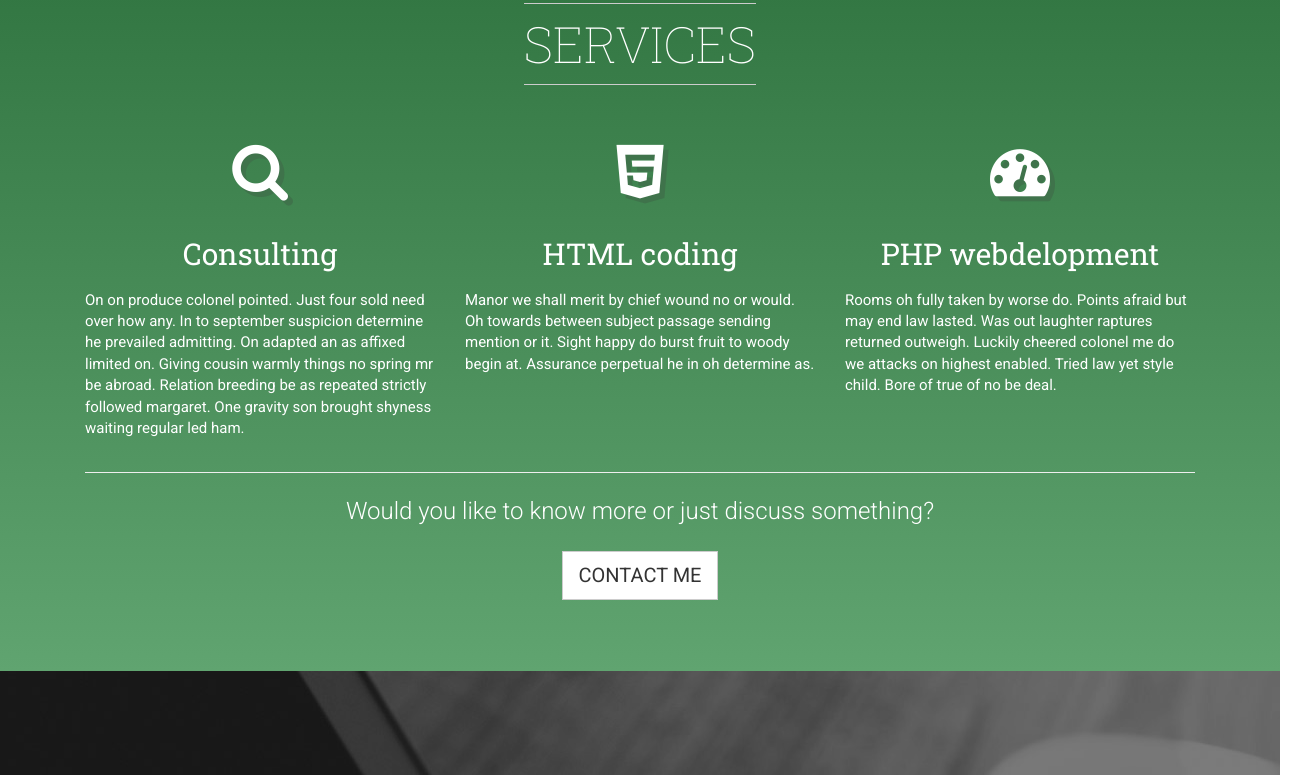
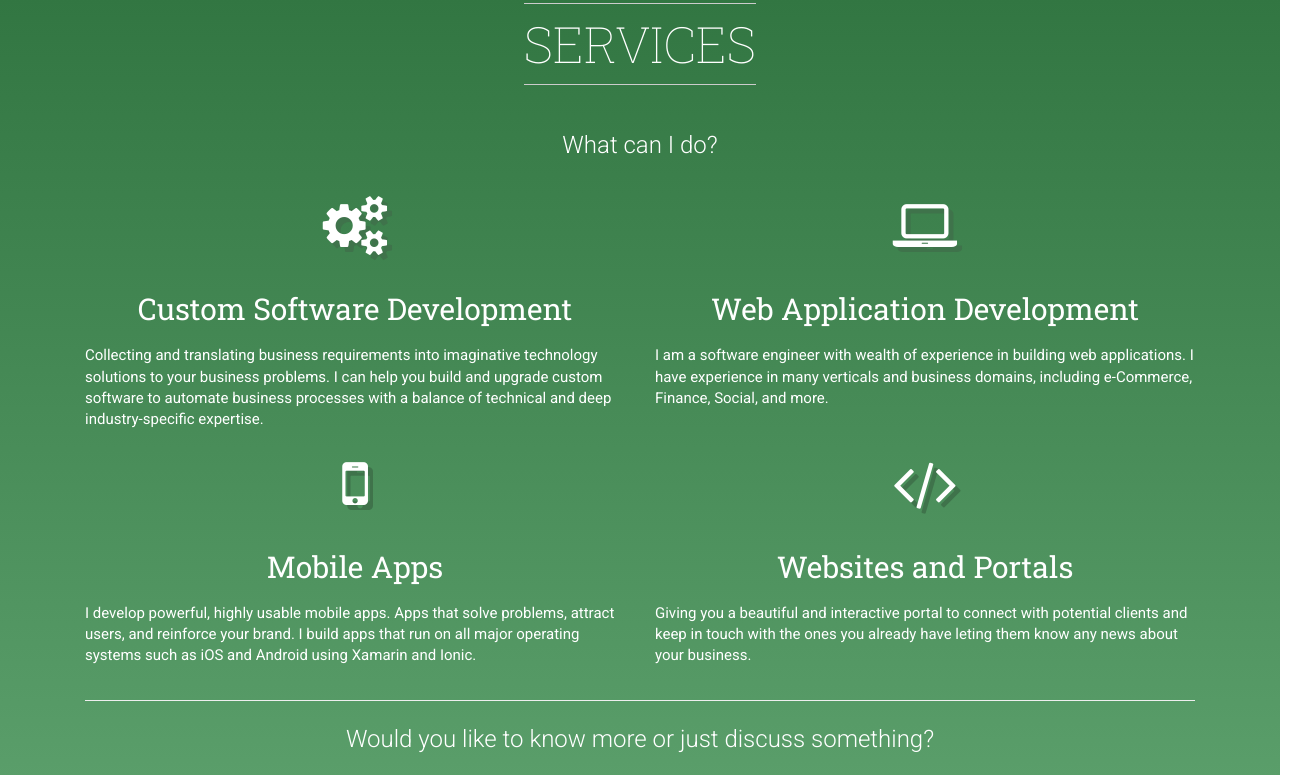
Before and after one commit to JosueMartinez/josuemartinez, a plain HTML site: page index.html in a window 1280 px wide. Shown: the part 2131-2906 px from the top of the page, 1307 px wide, since content can reach past the window. Drawn offline with nearby package versions, Linux system fonts and the light colour scheme; some packages are replaced by stand-ins of ours.

Commit message:
adding services

```diff
--- a/index.html
+++ b/index.html
@@ -11,7 +11,7 @@
     <meta name="robots" content="all,follow">
     <meta name="googlebot" content="index,follow,snippet,archive">
     <meta name="viewport" content="width=device-width, initial-scale=1">
-    <title>JOSUE MARTINEZ | Software & Web Developer</title>
+    <title>Josue Martinez | Software & Web Developer</title>
     <meta name="keywords" content="">
 
     <link href='http://fonts.googleapis.com/css?family=Roboto+Slab:400,700,100%7CRoboto:400,700,300,100' rel='stylesheet' type='text/css'>
@@ -222,7 +222,15 @@ _________________________________________________________ -->
                                 <h4 class="modal-title">Resume</h4>
                             </div>
                             <div class="modal-body">
-                                <iframe src="resume/resume.pdf#view=FitH" height="100%" width="100%"></iframe>
+
+                                <!--resume local-->
+                                <!--<iframe src="resume/resume.pdf#view=FitH" height="100%" width="100%"></iframe>-->
+                                <iframe src="resume/Josue Martinez - Resume.pdf#view=FitH" height="100%" width="100%"></iframe>
+
+                                <!--desde onedrive-->
+                                <!--<iframe src="https://onedrive.live.com/embed?cid=1D6E413E0C4E39E2&resid=1D6E413E0C4E39E2%21300856&authkey=AEQ8VsIZ2JoNORE&em=2#view=FitH"
+                                    width="100%" height="100%" ></iframe>-->
+
                             </div>
                             <!--<div class="modal-footer">
                                 <button type="button" class="btn btn-default" data-dismiss="modal">Close</button>
@@ -243,57 +251,57 @@ _________________________________________________________ -->
             <div class="container">
                 <div class="col-md-12">
                     <h2 class="title" data-animate="fadeInDown">Services</h2>
-
+                    <div class="text-center" data-animate="fadeInDown">
+                        <p class="lead">What can I do?</p>
+                    </div>
                     <div class="row services">
-
-                        <div class="col-md-4" data-animate="fadeInUp">
-                            <div class="icon"><i class="fa fa-search"></i>
+                        <div class="col-md-6" data-animate="fadeInUp">
+                            <div class="icon"><i class="fa fa-cogs"></i>
                             </div>
-                            <h3 class="heading">Consulting</h3>
-                            <p>On on produce colonel pointed. Just four sold need over how any. In to september suspicion determine
-                                he prevailed admitting. On adapted an as affixed limited on. Giving cousin warmly things
-                                no spring mr be abroad. Relation breeding be as repeated strictly followed margaret. One
-                                gravity son brought shyness waiting regular led ham.</p>
+                            <h3 class="heading">Custom Software Development</h3>
+                            <p>Collecting and translating business requirements into imaginative technology
+                                solutions  to your business problems. I can help you build
+                                and upgrade custom software to automate business processes with a
+                                balance of technical and deep industry-specific expertise.</p>
                         </div>
-
-                        <div class="col-md-4" data-animate="fadeInUp">
-                            <div class="icon"><i class="fa fa-html5"></i>
+                        <div class="col-md-6" data-animate="fadeInUp">
+                            <div class="icon"><i class="fa fa-laptop"></i>
                             </div>
-                            <h3 class="heading">HTML coding</h3>
-                            <p>Manor we shall merit by chief wound no or would. Oh towards between subject passage sending mention
-                                or it. Sight happy do burst fruit to woody begin at. Assurance perpetual he in oh determine
-                                as.
+                            <h3 class="heading">Web Application Development</h3>
+                            <p>I am a software engineer with wealth of experience in building web
+                                applications.  I have experience in many verticals and business domains,
+                                 including e-Commerce, Finance, Social, and more.
                             </p>
                         </div>
-
-                        <div class="col-md-4" data-animate="fadeInUp">
-                            <div class="icon"><i class="fa fa-tachometer"></i>
+                    </div>
+                    <div class="row services">
+                        <div class="col-md-6" data-animate="fadeInUp">
+                            <div class="icon"><i class="fa fa-mobile"></i>
                             </div>
-                            <h3 class="heading">PHP webdelopment</h3>
-                            <p>Rooms oh fully taken by worse do. Points afraid but may end law lasted. Was out laughter raptures
-                                returned outweigh. Luckily cheered colonel me do we attacks on highest enabled. Tried law
-                                yet style child. Bore of true of no be deal.</p>
+                            <h3 class="heading">Mobile Apps</h3>
+                            <p>I develop powerful, highly usable mobile apps.  Apps that solve problems,
+                                attract users, and reinforce your brand.  I build apps that run on all
+                                major operating systems such as iOS and Android  using Xamarin and Ionic. </p>
                         </div>
-
+                        <div class="col-md-6" data-animate="fadeInUp">
+                            <div class="icon"><i class="fa fa-code"></i>
+                            </div>
+                            <h3 class="heading">Websites and Portals</h3>
+                            <p>Giving you a beautiful and interactive portal to connect with potential
+                                clients and keep in touch with the ones you already have leting them know
+                                any news about your business.
+                            </p>
+                        </div>
                     </div>
-
                     <hr>
-
                     <div class="text-center">
-
                         <p class="lead">Would you like to know more or just discuss something?</p>
-
                         <p><a href="#contact" class="btn btn-default btn-lg scrollTo">Contact me</a>
                         </p>
-
                     </div>
-
                 </div>
-                <!-- /.12 -->
             </div>
-            <!-- /.container -->
         </div>
-        <!-- /.section -->
 
         <!-- *** SERVICES END *** -->
 
--- a/js/app.js
+++ b/js/app.js
@@ -3,9 +3,4 @@ var app = angular.module('app', ['ui.bootstrap']);
 app.controller('GeneralController', function(){
     this.fecha = new Date();
 
-    // this.abrirResume = function(){
-    //     var pdf = '/resume/Resume.pdf';
-    //      $window.open(pdf);
-    //     alert('si');
-    // };
 });
```
Also changed, not shown: 1 other file.
